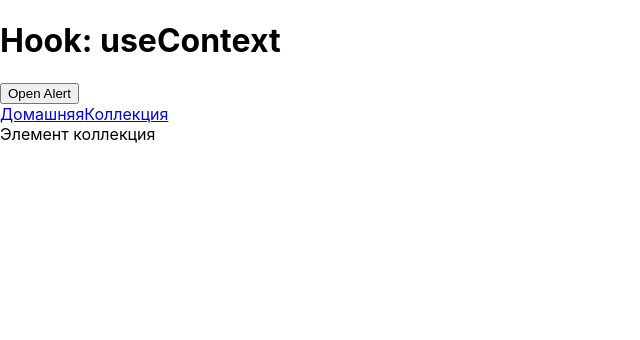
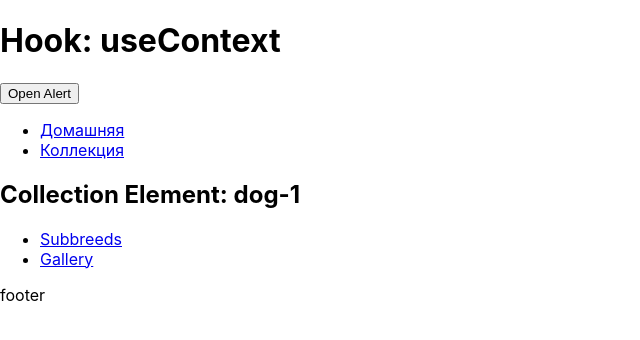
Before and after one commit to K-Basket/react, a React (Create React App) app: page /dogs/dog-1 in a window 1280 px wide. Shown: the top 340 px of the page, without its empty margins (0-640 px from the left). Built offline with nearby package versions, Linux system fonts and the light colour scheme; the HTML template or start-up script is replaced by a standard one.

Commit message:
add Routes

```diff
--- /dev/null
+++ b/src/components/Router/Gallery.jsx
@@ -0,0 +1,11 @@
+import { useParams } from 'react-router-dom';
+
+export const Gallery = () => {
+  const { dogId } = useParams();
+
+  // useEffect(() => {
+  //   // HTTP запрос по Id реализуется здесь
+  // }, [])
+
+  return <div>Image Gallery: {dogId}</div>;
+};
--- /dev/null
+++ b/src/components/Router/Layout.jsx
@@ -0,0 +1,26 @@
+import { NavLink, Outlet } from 'react-router-dom';
+
+const Layout = () => {
+  return (
+    <>
+      <header>
+        <ul>
+          <li>
+            <NavLink to="/">Домашняя</NavLink>
+          </li>
+          <li>
+            <NavLink to="/dogs">Коллекция</NavLink>
+          </li>
+        </ul>
+      </header>
+
+      <main>
+        <Outlet />
+      </main>
+
+      <footer>footer</footer>
+    </>
+  );
+};
+
+export default Layout;
--- a/src/components/Router/RouterApp.jsx
+++ b/src/components/Router/RouterApp.jsx
@@ -1,19 +1,22 @@
-import { NavLink, Route, Routes } from 'react-router-dom';
+import { Route, Routes } from 'react-router-dom';
 import Home from './pages/Home';
 import Collections from './pages/Collections';
+import CollectionElement from './pages/CollectionElement';
+import Layout from './Layout';
+import { Gallery } from './Gallery';
+import { SubBreeds } from './SubBreeds';
 
 export function RouterApp() {
   return (
-    <div>
-      <nav>
-        <NavLink to="/">Домашняя</NavLink>
-        <NavLink to="/dogs">Коллекция</NavLink>
-      </nav>
-      <Routes>
-        <Route path="/" element={<Home />} />
-        <Route path="/dogs" element={<Collections />} />
-        <Route path="/dogs/:dogId" element={<div>Элемент коллекция</div>} />
-      </Routes>
-    </div>
+    <Routes>
+      <Route path="/" element={<Layout />}>
+        <Route index element={<Home />} />
+        <Route path="dogs" element={<Collections />} />
+        <Route path="dogs/:dogId" element={<CollectionElement />}>
+          <Route path="subbreeds" element={<SubBreeds />} />
+          <Route path="gallery" element={<Gallery />} />
+        </Route>
+      </Route>
+    </Routes>
   );
 }
--- /dev/null
+++ b/src/components/Router/SubBreeds.jsx
@@ -0,0 +1,11 @@
+import { useParams } from 'react-router-dom';
+
+export const SubBreeds = () => {
+  const { dogId } = useParams();
+
+  // useEffect(() => {
+  //   // HTTP запрос по Id реализуется здесь
+  // }, [])
+
+  return <div>SubBreeds: {dogId}</div>;
+};
--- /dev/null
+++ b/src/components/Router/pages/CollectionElement.jsx
@@ -0,0 +1,28 @@
+import { Link, Outlet, useParams } from 'react-router-dom';
+
+const CollectionElement = () => {
+  // Возвращает объект со всеми динамическими параметрами которые есть в текущем URL
+  const { dogId } = useParams();
+  console.log('params :>> ', dogId);
+
+  // useEffect(() => {
+  //   // HTTP запрос по Id реализуется здесь
+  // }, [])
+
+  return (
+    <>
+      <h2>Collection Element: {dogId}</h2>
+      <ul>
+        <li>
+          <Link to="subbreeds">Subbreeds</Link>
+        </li>
+        <li>
+          <Link to="gallery">Gallery</Link>
+        </li>
+      </ul>
+      <Outlet />
+    </>
+  );
+};
+
+export default CollectionElement;
```
